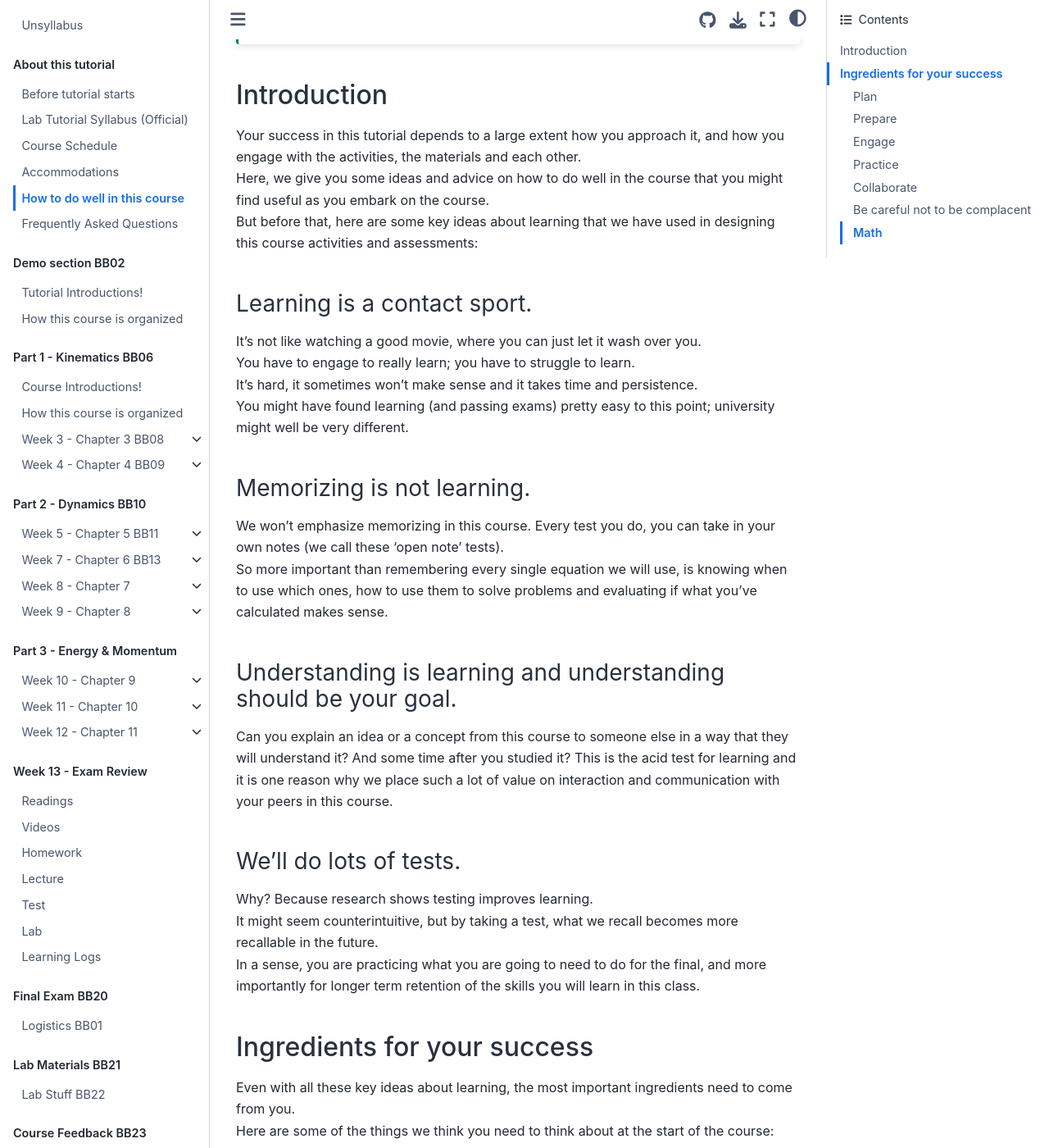
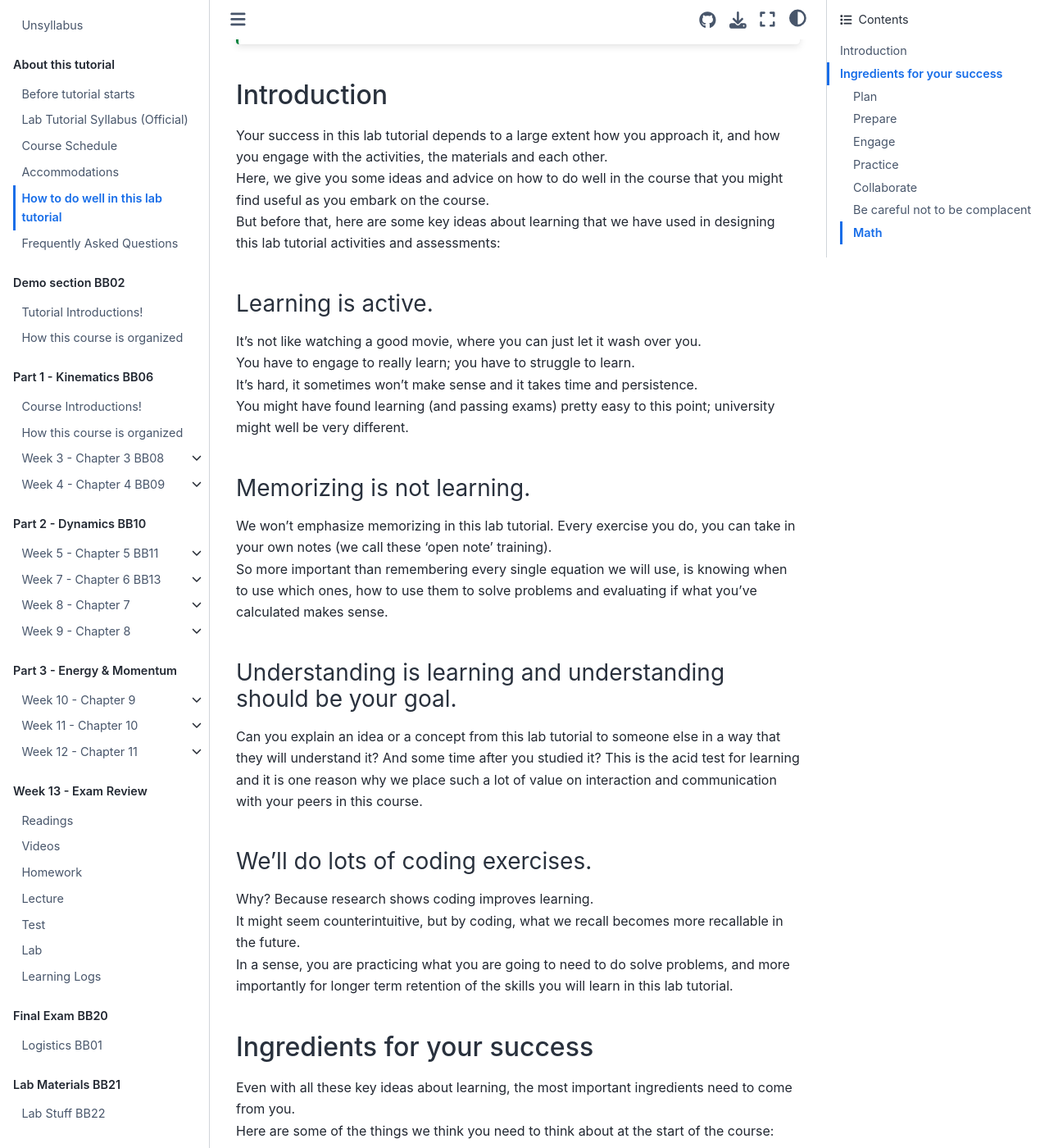
Before and after one commit to bassambarazi/book-test, a Jupyter Book: the page built from about/doing_well.md, in a window 1280 px wide and 1400 px high, scrolled down 293 px. Shown: the whole window at 82% size. Built offline with Jupyter Book 1.0.4 settings and Sphinx 7.4.7 and the Sphinx Book theme 1.1.4, drawn with Linux system fonts in a browser that asks for light colours; pages that are not in the unit, such as notebooks, are missing from menus; some of the changed text lies outside the part shown.

Commit message:
Update doing_well.md

````diff
--- a/about/doing_well.md
+++ b/about/doing_well.md
@@ -1,5 +1,5 @@
 (page_doing_well)=
-How to do well in this course
+How to do well in this lab tutorial
 =======================
 
 ```{tip}
@@ -10,11 +10,11 @@ The material below has been used and adapted with his permission.
 
 ## Introduction
 
-Your success in this tutorial depends to a large extent how you approach it, and how you engage with the activities, the materials and each other.
+Your success in this lab tutorial depends to a large extent how you approach it, and how you engage with the activities, the materials and each other.
 Here, we give you some ideas and advice on how to do well in the course that you might find useful as you embark on the course.
-But before that, here are some key ideas about learning that we have used in designing this course activities and assessments:
+But before that, here are some key ideas about learning that we have used in designing this lab tutorial activities and assessments:
 
-### Learning is a contact sport.
+### Learning is active.
 
 It’s not like watching a good movie, where you can just let it wash over you.
 You have to engage to really learn; you have to struggle to learn.
@@ -23,20 +23,20 @@ You might have found learning (and passing exams) pretty easy to this point; uni
 
 ### Memorizing is not learning.
 
-We won't emphasize memorizing in this course.
-Every test you do, you can take in your own notes (we call these ‘open note’ tests).
+We won't emphasize memorizing in this lab tutorial.
+Every exercise you do, you can take in your own notes (we call these ‘open note’ training).
 So more important than remembering every single equation we will use, is knowing when to use which ones, how to use them to solve problems and evaluating if what you’ve calculated makes sense.
 
 ### Understanding is learning and understanding should be your goal.
 
-Can you explain an idea or a concept from this course to someone else in a way that they will understand it?
+Can you explain an idea or a concept from this lab tutorial to someone else in a way that they will understand it?
 And some time after you studied it? This is the acid test for learning and it is one reason why we place such a lot of value on interaction and communication with your peers in this course.
 
-### We’ll do lots of tests.
+### We’ll do lots of coding exercises.
 
-Why? Because research shows testing improves learning.
-It might seem counterintuitive, but by taking a test, what we recall becomes more recallable in the future.
-In a sense, you are practicing what you are going to need to do for the final, and more importantly for longer term retention of the skills you will learn in this class.
+Why? Because research shows coding improves learning.
+It might seem counterintuitive, but by coding, what we recall becomes more recallable in the future.
+In a sense, you are practicing what you are going to need to do solve problems, and more importantly for longer term retention of the skills you will learn in this lab tutorial.
 
 ## Ingredients for your success
 
@@ -45,7 +45,7 @@ Here are some of the things we think you need to think about at the start of the
 
 ### Plan
 
-Spend some time thinking about how you are going to plan your work on this course.
+Spend some time thinking about how you are going to plan your work on this lab tutorial.
 It requires you to schedule 2-3 hours per week of self-study and outside-class time for pre-reading and practice.
 Just turning up to lecture and tutorials will not be enough.
 Lectures will not present material; they will reinforce and consolidate your understanding of it.
````
Also changed, not shown: other parts of about/doing_well.md (+1 -1 lines).
